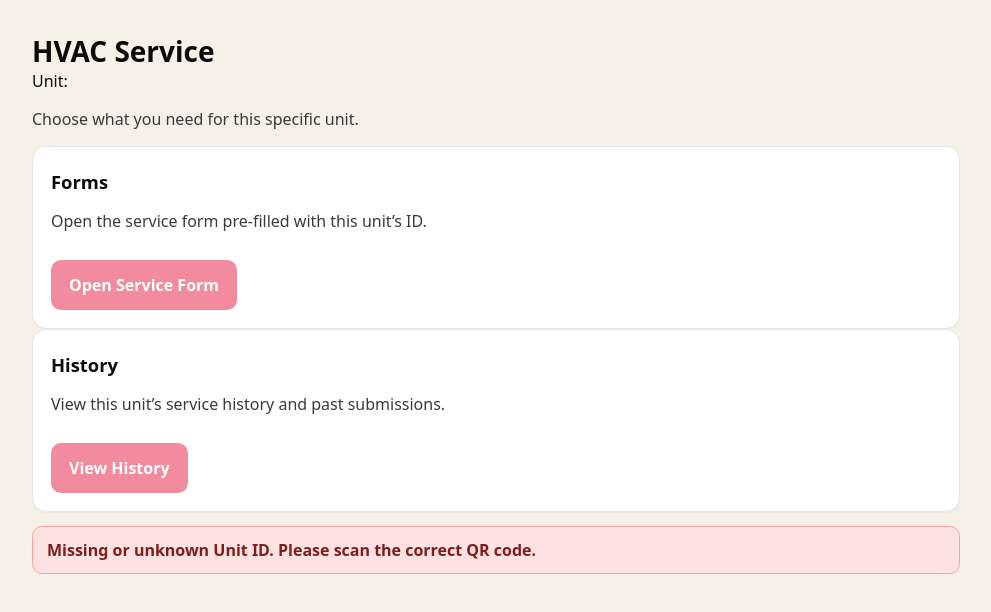
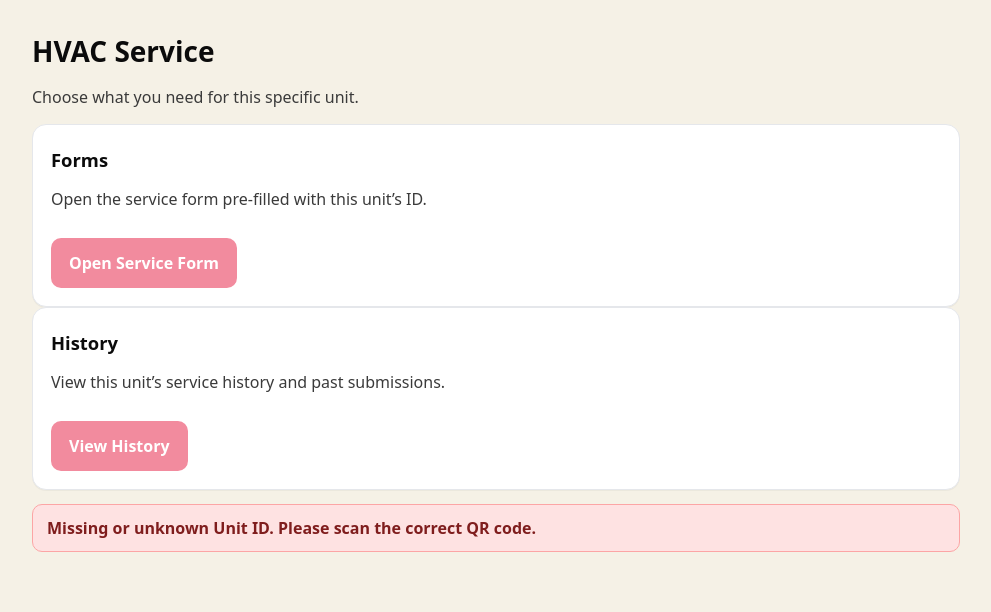
Before and after one commit to AndresQ9/HVAC-Service, a plain HTML site: page index.html in a window 1280 px wide. Shown: the whole page, without its empty margins (144-1135 px from the left). Drawn offline with Linux system fonts and the light colour scheme.

Commit message:
Update index.html

```diff
--- a/index.html
+++ b/index.html
@@ -109,13 +109,10 @@
     ];
     const isValidUnit = id => KNOWN_UNITS.includes(id);
 
-    const unitChip   = document.getElementById('unitChip');
-    // Happy path: show chip and wire links
-    unitChip.textContent = `Unit: ${unitId}`;
-    unitChip.hidden = false;
-    const formLink   = document.getElementById('formLink');
-    const historyLink= document.getElementById('historyLink');
-    const errorBanner= document.getElementById('errorBanner');
+    const unitChip    = document.getElementById('unitChip');
+    const formLink    = document.getElementById('formLink');
+    const historyLink = document.getElementById('historyLink');
+    const errorBanner = document.getElementById('errorBanner');
 
     function showError() {
       errorBanner.classList.add('show','shake');
@@ -123,31 +120,37 @@
       errorBanner.scrollIntoView({behavior:'smooth', block:'center'});
     }
 
-    // Guard: if no/invalid id, disable buttons and show error
+    // If missing/invalid id, disable buttons and show error
     if (!unitId || !isValidUnit(unitId)) {
-      // Disable both links
       [formLink, historyLink].forEach(a => {
         a.setAttribute('aria-disabled','true');
         a.setAttribute('tabindex','-1');
         a.href = '#';
         a.addEventListener('click', (e) => { e.preventDefault(); showError(); });
-        a.addEventListener('keydown', (e) => { if (e.key === 'Enter' || e.key === ' ') { e.preventDefault(); showError(); } });
+        a.addEventListener('keydown', (e) => {
+          if (e.key === 'Enter' || e.key === ' ') { e.preventDefault(); showError(); }
+        });
       });
       showError();
     } else {
       // Happy path: show chip and wire links
-      unitLabel.textContent = `Unit: ${unitId}`;
+      unitChip.textContent = `Unit: ${unitId}`;
       unitChip.hidden = false;
 
       const googleFormBase = "https://docs.google.com/forms/d/e/1FAIpQLSdH5Ix8iNe3ZUc60hm5OjD-Q_Kpzb5WsFMKB7hg0Pf9qBIubA/viewform";
       const unitEntryKey   = "entry.2099728163";
-      const formUrl = `${googleFormBase}?usp=pp_url&${unitEntryKey}=${encodeURIComponent(unitId)}`;
+      const formUrl        = `${googleFormBase}?usp=pp_url&${unitEntryKey}=${encodeURIComponent(unitId)}`;
 
-      const historyUrl = `${location.origin}${location.pathname.replace(/index\.html?$/,'')}history.html?id=${encodeURIComponent(unitId)}`;
+      const historyUrl     = `${location.origin}${location.pathname.replace(/index\.html?$/,'')}history.html?id=${encodeURIComponent(unitId)}`;
 
       formLink.href = formUrl;
       historyLink.href = historyUrl;
+
+      // Optional: if you don't want new tabs, remove target attributes
+      // formLink.removeAttribute('target');
+      // historyLink.removeAttribute('target');
     }
   </script>
+
 </body>
 </html>
```
